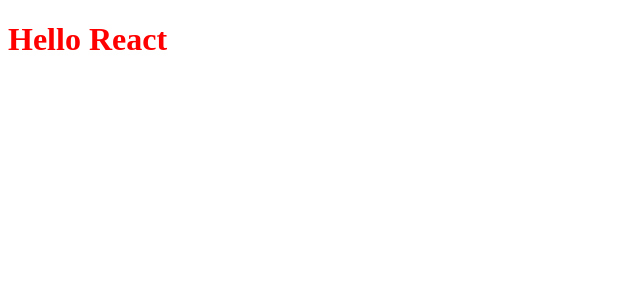
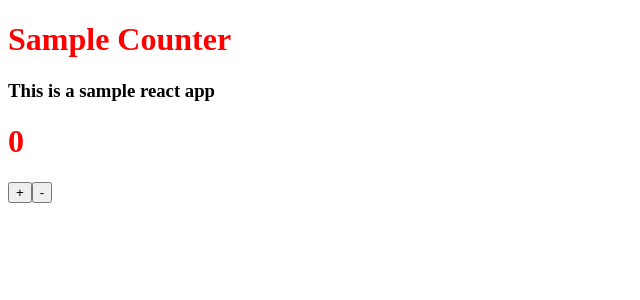
Before and after one commit to raisondetre1207/rbacordio-portfolio, a React app: page / in a window 1280 px wide. Shown: the top 300 px of the page, without its empty margins (0-640 px from the left). Built offline with nearby package versions, Linux system fonts and the light colour scheme.

Commit message:
Use the createRoot() method from react-dom/client

```diff
--- a/src/App.js
+++ b/src/App.js
@@ -1,6 +1,14 @@
-import React from "react";
+import React, { useEffect, useState } from "react";
 const App = () => {
-  return <h1>Hello React</h1>;
+  const [counter, setCounter] = useState(0);
+  return (
+    <div>
+      <h1>Sample Counter</h1>
+      <h3>This is a sample react app</h3>
+      <h1>{counter}</h1>
+      <button onClick={() => setCounter(prev => prev + 1)}>+</button>
+      <button onClick={() => setCounter(prev => prev-1)}>-</button>
+    </div>);
 };
 
 export default App;
--- a/src/index.js
+++ b/src/index.js
@@ -1,8 +1,11 @@
-import React from "react";
-import ReactDOM from "react-dom";
+import React, { StrictMode } from "react";
+import ReactDOM from "react-dom/client";
 import App from "./App";
 import "./App.scss";
 
-const el = document.getElementById("app");
+const root = ReactDOM.createRoot(document.getElementById("app"));
 
-ReactDOM.render(<App />, el);
+root.render(
+    <StrictMode>
+        <App />
+    </StrictMode>);
```
Also changed, not shown: 2 other files (tests, documents, lock files or other folders).
